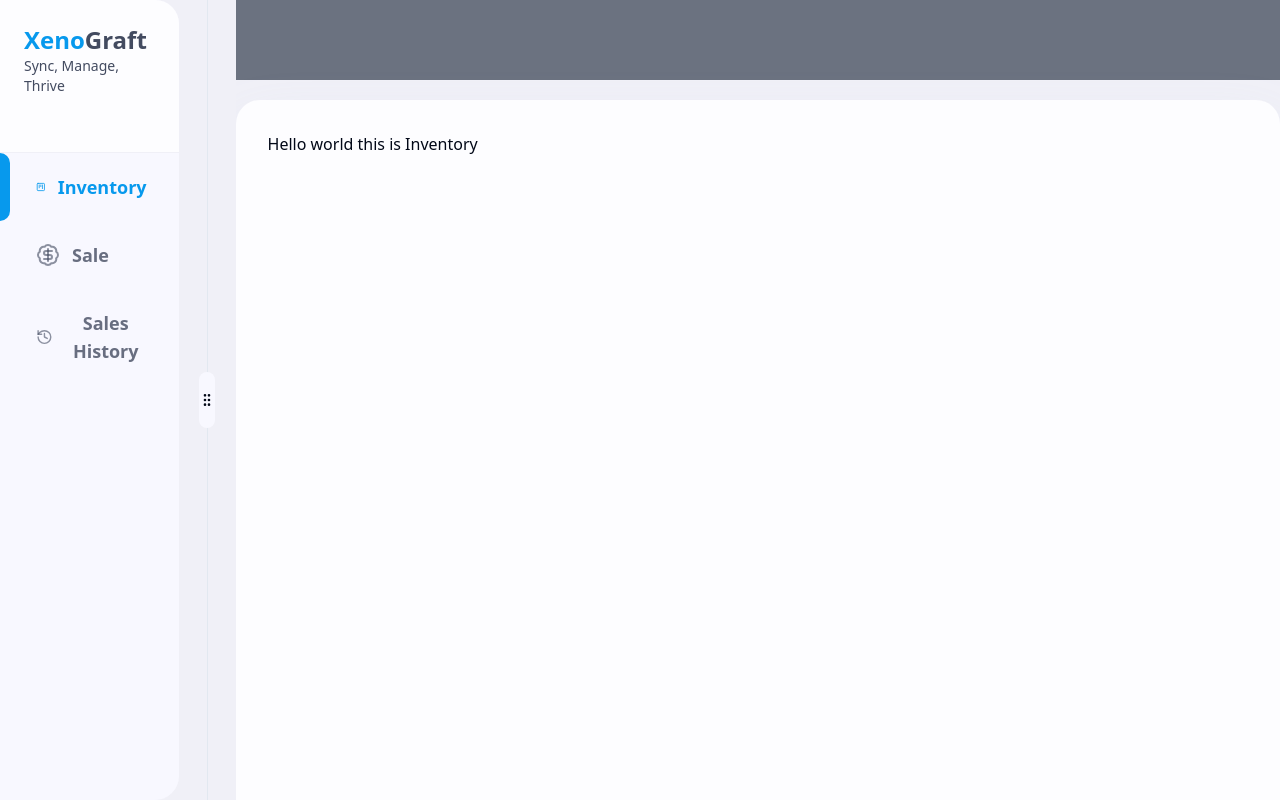
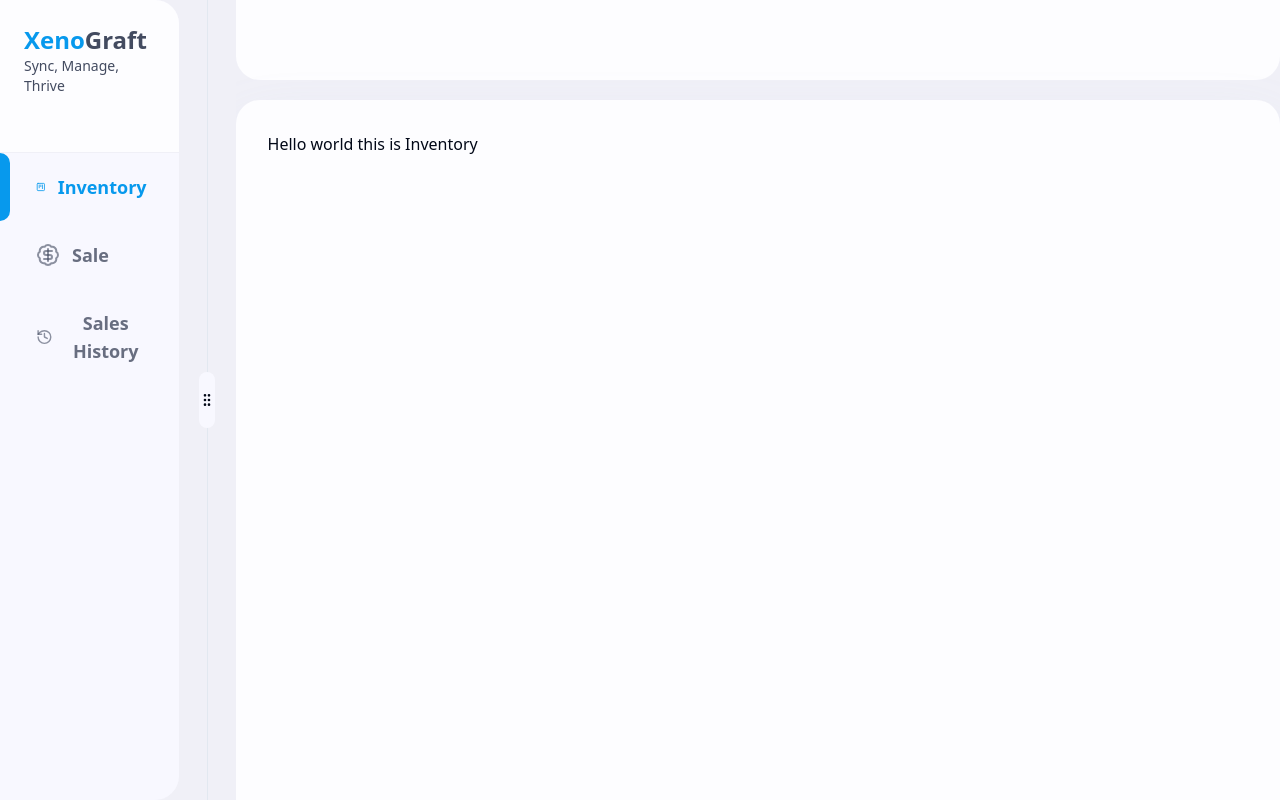
Before and after one commit to friyad/xenograft-mobiles-client, a React (Vite) app: page / in a window 1280 px wide. Built offline with nearby package versions, Linux system fonts and the light colour scheme.

Commit message:
style(global): :art: Colors name changed
A few color names has been changed on App.tsx, Navbar, Sign In and SIgn Up file

```diff
--- a/src/App.tsx
+++ b/src/App.tsx
@@ -1,12 +1,10 @@
 import { Outlet } from "react-router-dom";
-import Navbar from "@/components/Navbar";
 
 function App() {
   return (
-    <div>
-      {/* <Navbar /> */}
+    <>
       <Outlet />
-    </div>
+    </>
   );
 }
 
--- a/src/components/Navbar.tsx
+++ b/src/components/Navbar.tsx
@@ -1,5 +1,5 @@
 const Navbar = () => {
-  return <div className="h-20 bg-gray-500 w-full"></div>;
+  return <div className="h-20 bg-[#FDFDFF] rounded-b-3xl w-full"></div>;
 };
 
 export default Navbar;
--- a/src/pages/SignIn.tsx
+++ b/src/pages/SignIn.tsx
@@ -58,7 +58,7 @@ const SignIn = () => {
           Welcome back!
         </h3>
         <h1 className="text-2xl mxl:text-3xl 3xl:text-4xl text-center font-black text-primary mb-5 mxl:mb-7 3xl:mb-10">
-          Xeno<span className="text-[#434B60]">Graft</span>
+          Xeno<span className="text-cusBlack">Graft</span>
         </h1>
 
         <div className="flex flex-col justify-start bg-white/70 rounded-xl max-w-xs 2xl:max-w-sm w-full shadow-[0px_34px_64px_0px_#b1c8e82e] p-6 3xl:p-10 mx-auto overflow-hidden">
--- a/src/pages/SignUp.tsx
+++ b/src/pages/SignUp.tsx
@@ -56,10 +56,10 @@ const SignUp = () => {
     >
       <div className="-mt-[8%] w-full max-w-md px-2 xsm:px-0">
         <h3 className="text-sm mxl:text-lg 3xl:text-xl font-medium text-center">
-          Welcome back!
+          Welcome!
         </h3>
         <h1 className="text-2xl mxl:text-3xl 3xl:text-4xl text-center font-black text-primary mb-5 mxl:mb-7 3xl:mb-10">
-          Xeno<span className="text-[#434B60]">Graft</span>
+          Xeno<span className="text-cusBlack">Graft</span>
         </h1>
 
         <div className="flex flex-col justify-start bg-white/70 rounded-xl max-w-xs 2xl:max-w-sm w-full shadow-[0px_34px_64px_0px_#b1c8e82e] p-6 3xl:p-10 mx-auto overflow-hidden">
```
